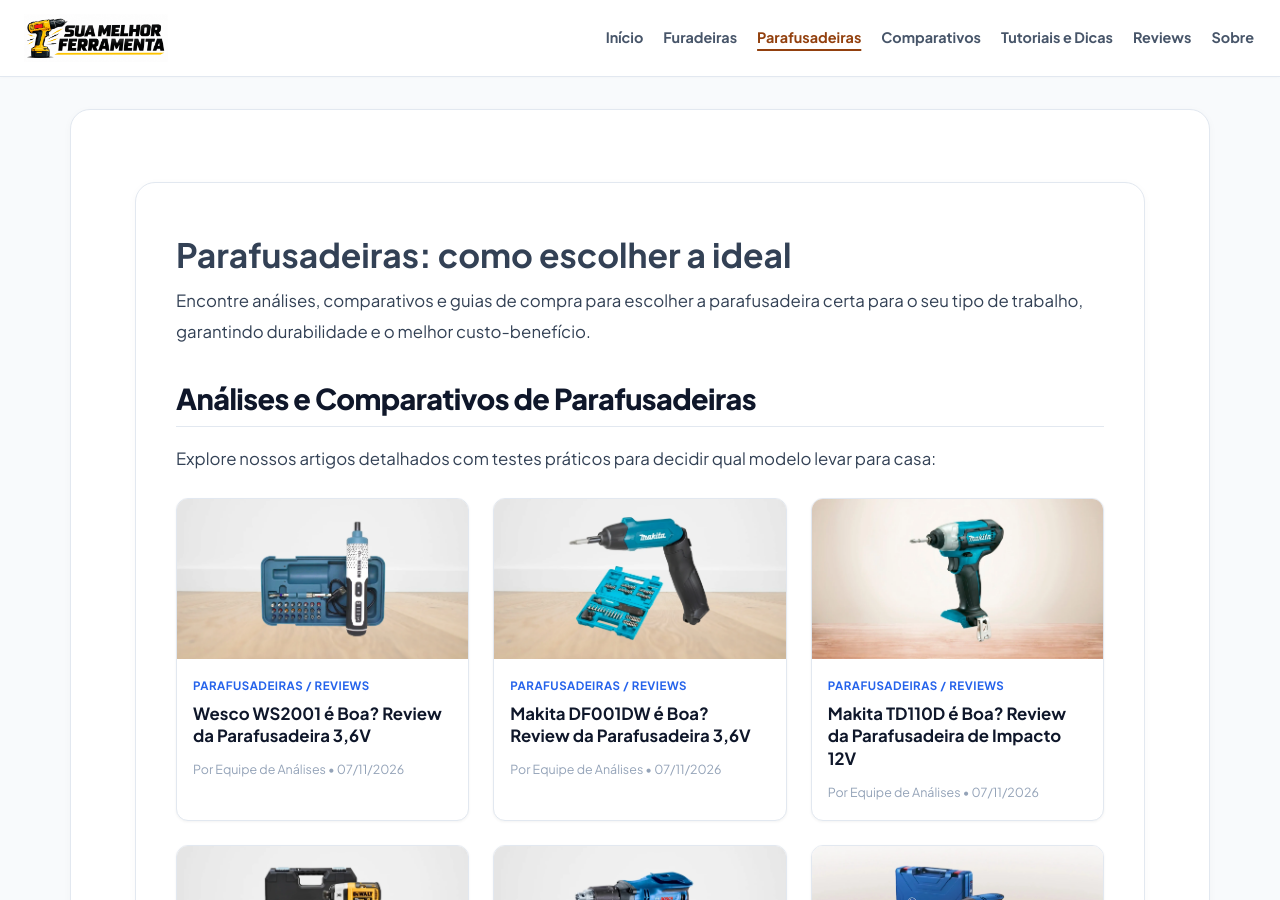
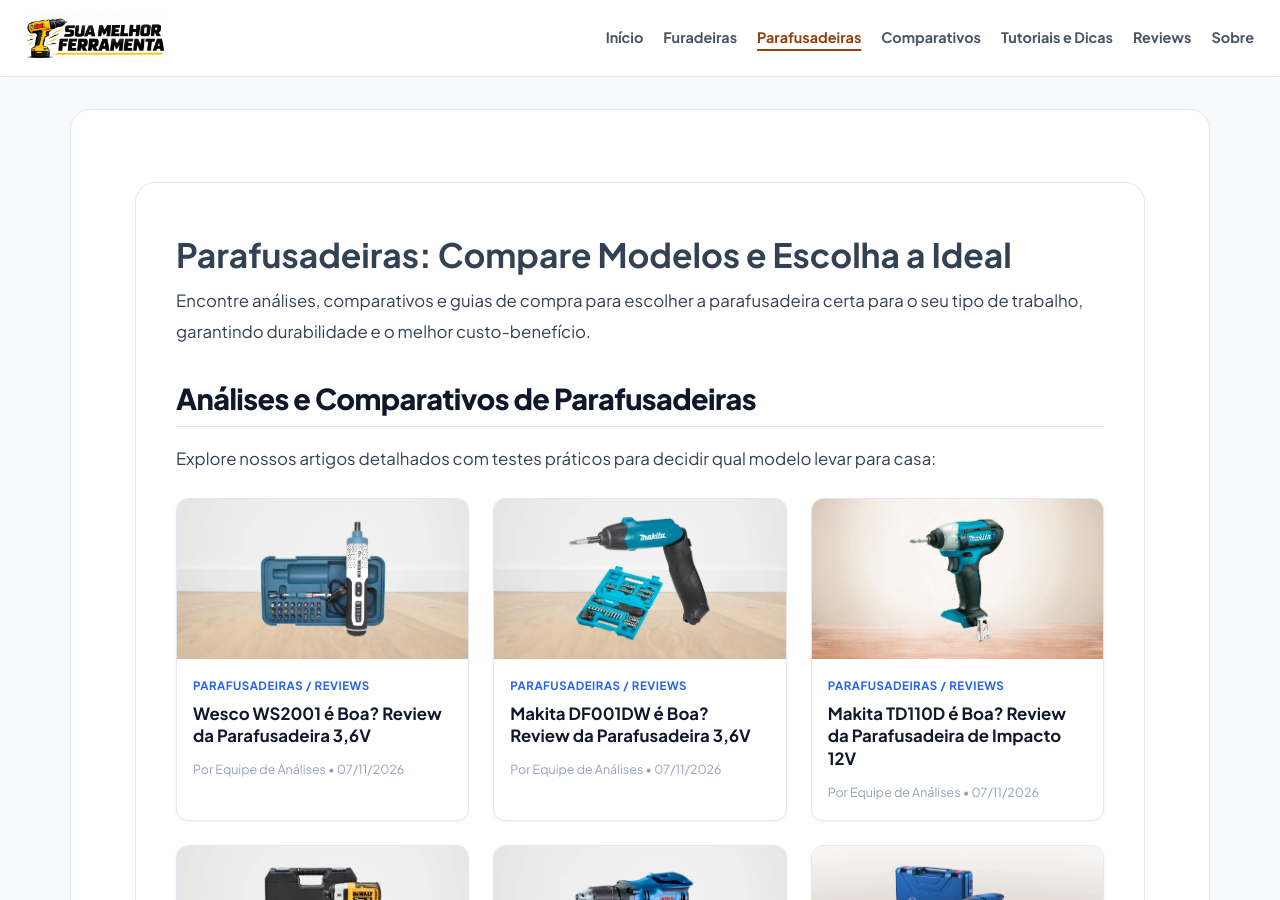
Before and after one commit to membroequipe/SiteReview, a Jekyll site: the page built from parafusadeiras.md, in a window 1280 px wide and 900 px high. Built offline with Jekyll 4.4.1, drawn with Linux system fonts in a browser that asks for light colours.

Commit message:
Update parafusadeiras.md

```diff
--- a/parafusadeiras.md
+++ b/parafusadeiras.md
@@ -1,7 +1,7 @@
 ---
 layout: default
-title: "Guia Completo de Parafusadeiras"
-description: "Tudo o que você precisa saber para escolher a parafusadeira ideal para marcenaria, montagem de móveis e uso doméstico."
+title: "Parafusadeiras: Reviews, Comparativos e Guia de Compra"
+description: "Encontre reviews de parafusadeiras, compare modelos de Makita, Bosch, DeWalt e outras marcas e escolha a ferramenta ideal para seu trabalho."
 permalink: /parafusadeiras/
 ---
 
@@ -20,7 +20,7 @@
 <div class="site-content">
   <div class="post-content">
 
-    <h1>Parafusadeiras: como escolher a ideal</h1>
+    <h1>Parafusadeiras: Compare Modelos e Escolha a Ideal</h1>
     <p>Encontre análises, comparativos e guias de compra para escolher a parafusadeira certa para o seu tipo de trabalho, garantindo durabilidade e o melhor custo-benefício.</p>
 
     <!-- VITRINE DINÂMICA DE ARTIGOS E COMPARATIVOS -->
```
